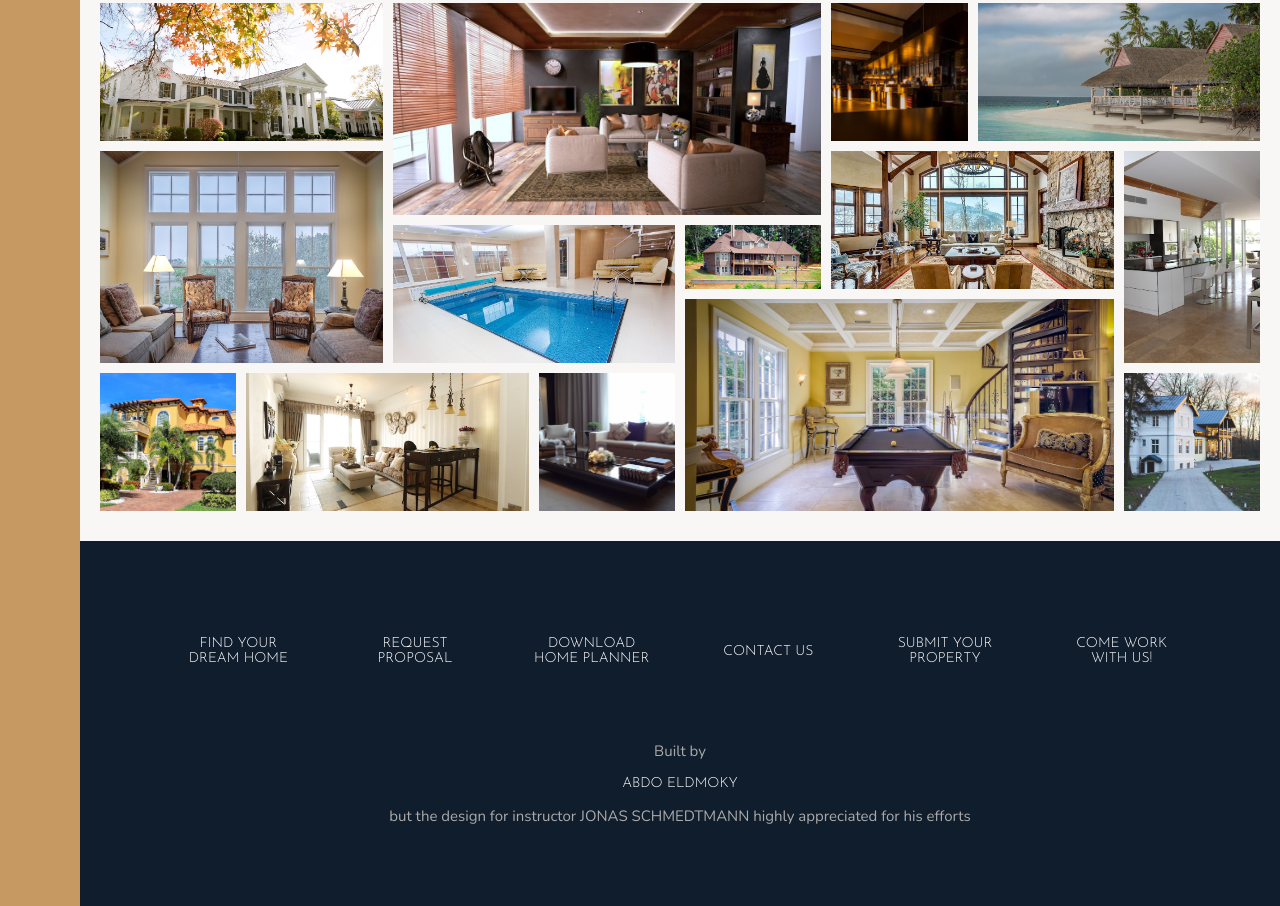
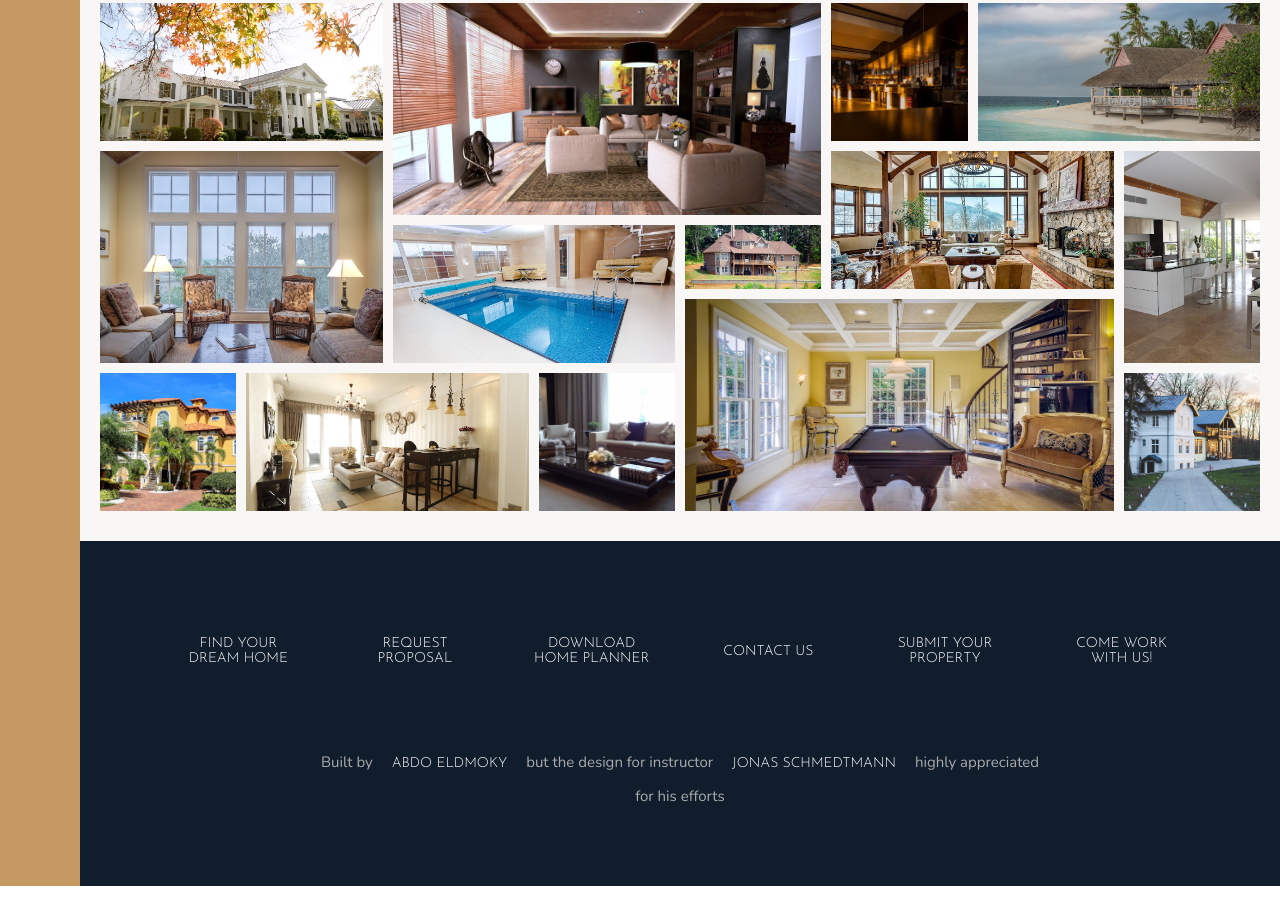
Before and after one commit to abdo-moky/nexter, a website: page index.html in a window 1280 px wide. Shown: the part 2901-3807 px from the top of the page. Drawn offline with nearby package versions, Linux system fonts and the light colour scheme.

Commit message:
copyright links

```diff
--- a/index.html
+++ b/index.html
@@ -341,7 +341,8 @@
                     <li class="nav__item"><a href="#" class="nav__link">Come work with us!</a></li>
             </ul>
             <p class="copyright">
-                Built by <a class="nav__link" href="http://abdoeldmoky.netlify.app" target="_blank">ABDO ELDMOKY</a>  but the design for instructor JONAS SCHMEDTMANN highly appreciated for his efforts            </p>
+                Built by <a class="copyright__link" href="http://abdoeldmoky.netlify.app" target="_blank">ABDO ELDMOKY</a>  but the design for instructor
+                <a class="copyright__link" href="#" target="_blank">JONAS SCHMEDTMANN</a>  highly appreciated for his efforts </p>
         </footer>
     </body>
 </html>
--- a/sass/_footer.scss
+++ b/sass/_footer.scss
@@ -41,4 +41,20 @@
     text-align: center;
     margin: auto;
     width: 70%;
+    &__link:link,
+    &__link:visited {
+        font-size: 1.4rem;
+        color: #fff;
+        text-decoration: none;
+        font-family: $font-display;
+        padding: 1.5rem;
+        display: inline-block;
+        transition: all .2s;
+    }
+
+    &__link:hover,
+    &__link:active {
+        background-color: rgba(#fff, .05);
+        transform: translateY(-3px);
+    }
 }
```
Also changed, not shown: css/style.css.
